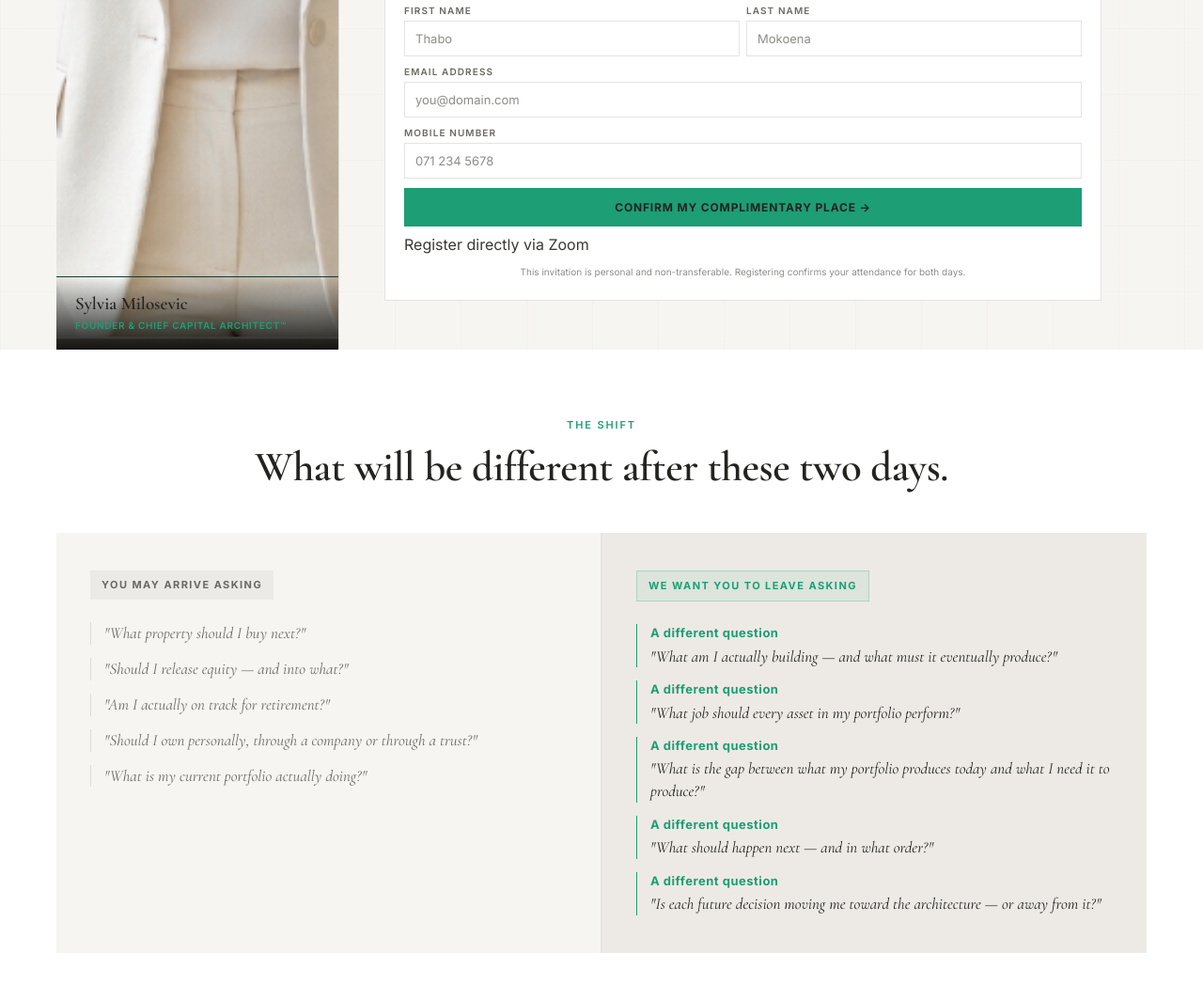
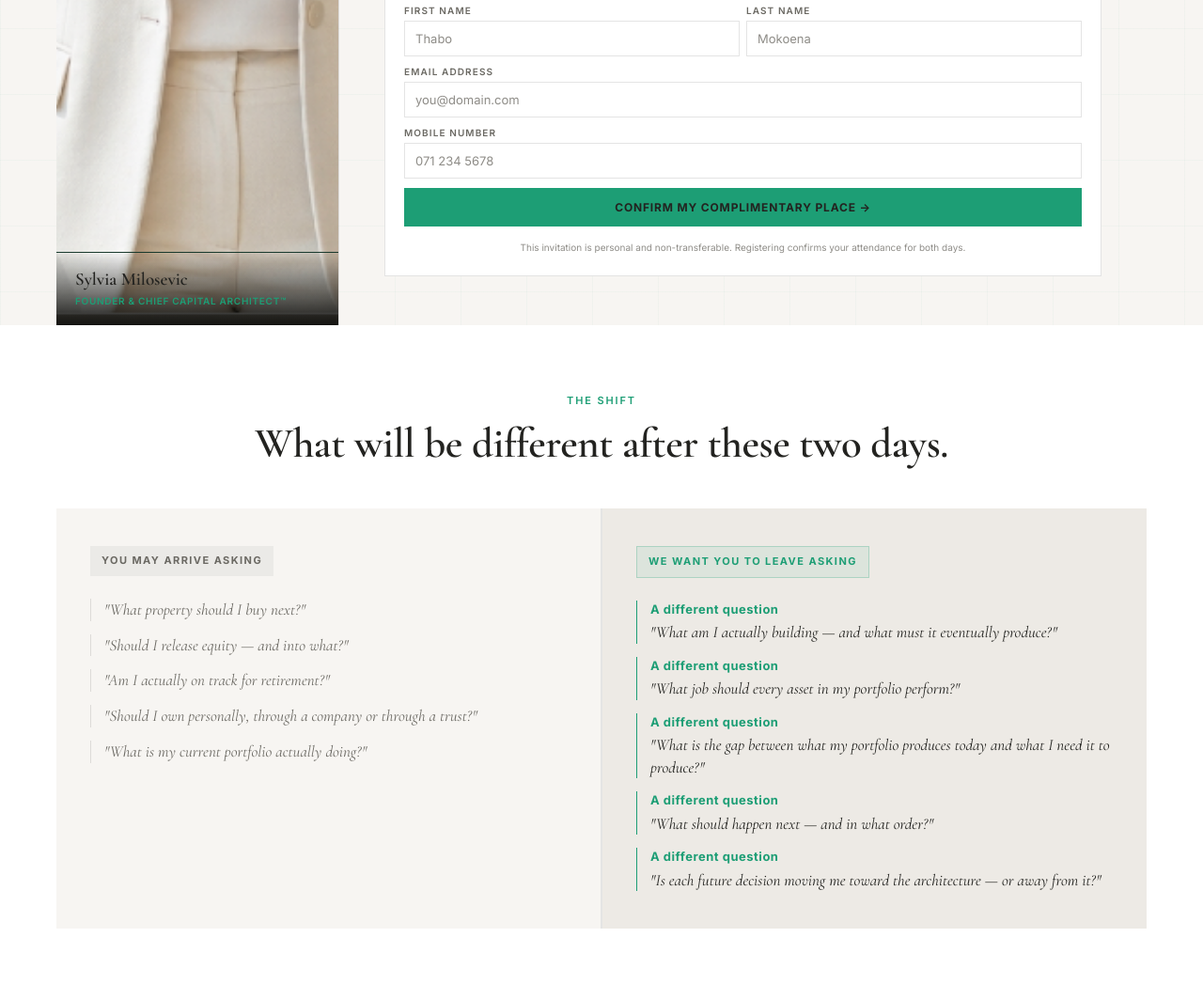
Before and after one commit to wealth-property/Pwe-Landing-Pages, a plain HTML site: page intensive/index.html in a window 1280 px wide. Shown: the part 1014-2061 px from the top of the page at 94% size. Drawn offline with nearby package versions, Linux system fonts and the light colour scheme.

Commit message:
Fix PWE landing registration fallback and Vercel API readiness

```diff
--- a/api/_lib/zoom.js
+++ b/api/_lib/zoom.js
@@ -22,6 +22,7 @@ function requiredWebinarIds(registration, config) {
     ];
   }
 
+  // Temporary test routing: map the Sep 19/20 lead-page sessions to the Intensive webinars.
   if (registration.sessionId === 'd0919') return [['d0919', config.day1WebinarId]];
   if (registration.sessionId === 'd0920') return [['d0920', config.day2WebinarId]];
   return [[registration.sessionId.toLowerCase(), config.webinarIds[registration.sessionId.toLowerCase()]]];
--- a/intensive/index.html
+++ b/intensive/index.html
@@ -419,9 +419,6 @@ footer{background:var(--d4);padding:24px var(--ph);border-top:1px solid var(--bd
               <svg viewBox="0 0 24 24" fill="currentColor"><path d="M17.472 14.382c-.297-.149-1.758-.867-2.03-.967-.273-.099-.471-.148-.67.15-.197.297-.767.966-.94 1.164-.173.199-.347.223-.644.075-.297-.15-1.255-.463-2.39-1.475-.883-.788-1.48-1.761-1.653-2.059-.173-.297-.018-.458.13-.606.134-.133.298-.347.446-.52.149-.174.198-.298.298-.497.099-.198.05-.371-.025-.52-.075-.149-.669-1.612-.916-2.207-.242-.579-.487-.5-.669-.51-.173-.008-.371-.01-.57-.01-.198 0-.52.074-.792.372-.272.297-1.04 1.016-1.04 2.479 0 1.462 1.065 2.875 1.213 3.074.149.198 2.096 3.2 5.077 4.487.709.306 1.262.489 1.694.625.712.227 1.36.195 1.871.118.571-.085 1.758-.719 2.006-1.413.248-.694.248-1.289.173-1.413-.074-.124-.272-.198-.57-.347m-5.421 7.403h-.004a9.87 9.87 0 01-5.031-1.378l-.361-.214-3.741.982.998-3.648-.235-.374a9.86 9.86 0 01-1.51-5.26c.001-5.45 4.436-9.884 9.888-9.884 2.64 0 5.122 1.03 6.988 2.898a9.825 9.825 0 012.893 6.994c-.003 5.45-4.437 9.884-9.885 9.884m8.413-18.297A11.815 11.815 0 0012.05 0C5.495 0 .16 5.335.157 11.892c0 2.096.547 4.142 1.588 5.945L.057 24l6.305-1.654a11.882 11.882 0 005.683 1.448h.005c6.554 0 11.89-5.335 11.893-11.893a11.821 11.821 0 00-3.48-8.413z"/></svg>
               Confirm on WhatsApp
             </a>
-            <a href="https://events.zoom.us/ev/AvA24GrlBlOxVla-uAigl6Q9-mVCGCGpuI5x4YsqL1s-Lfv7rPbd~AgxVoLqfwmP_sXrA4RREw2Jb9o_jSoOae9p8R3WJVx3Kuy2y2bpD2MO2Hg" class="zoom-fallback" target="_blank" rel="noopener">
-              Register directly via Zoom
-            </a>
             <div class="f-legal">This invitation is personal and non-transferable. Registering confirms your attendance for both days.</div>
           </form>
         </div>
```
